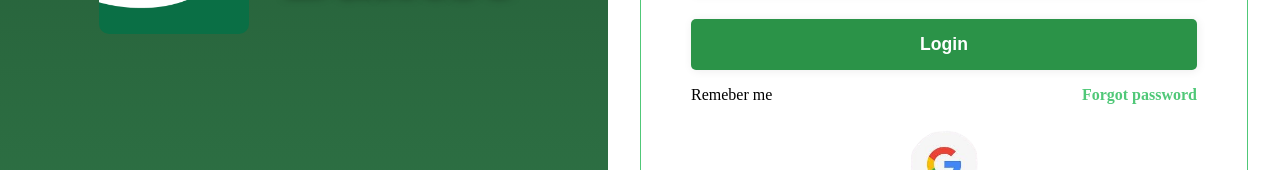
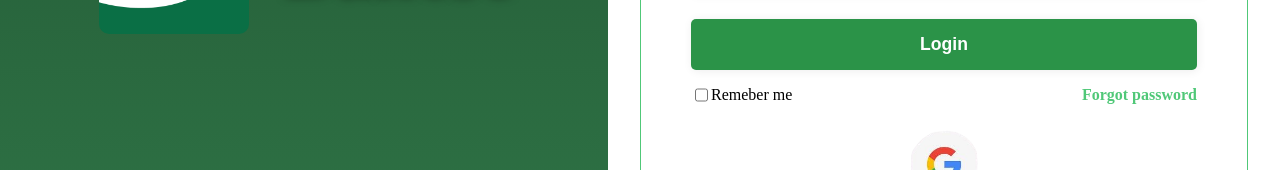
Before and after one commit to RusthenRonald2006/Portal-de-analise-em-anomalias-transacionais, a JavaScript app in the folder detec-anomalias/: page / in a window 1280 px wide. Shown: the part 439-609 px from the top of the page. Built offline with nearby package versions, Linux system fonts and the light colour scheme; the HTML template or start-up script is replaced by a standard one.

Commit message:
adicionando checkbox

```diff
--- a/detec-anomalias/src/components/Login.js
+++ b/detec-anomalias/src/components/Login.js
@@ -40,7 +40,10 @@ function Login (){
                             </Link>
                         </div>
                         <div className={styles.forgot_password}>
-                            <p>Remeber me</p>
+                            <div className={styles.checkbox}>
+                                <input type='checkbox'></input>
+                                <p>Remeber me</p>
+                            </div>
                             <span>Forgot password</span>
                         </div>
                         <div className={styles.google_login}>
--- a/detec-anomalias/src/components/Login.module.css
+++ b/detec-anomalias/src/components/Login.module.css
@@ -94,6 +94,9 @@
     display: flex;
     justify-content: space-between;
     align-items: center;
+}
+.checkbox {
+    display: flex;
 }
 .google_login{
     width: 100%;
```
